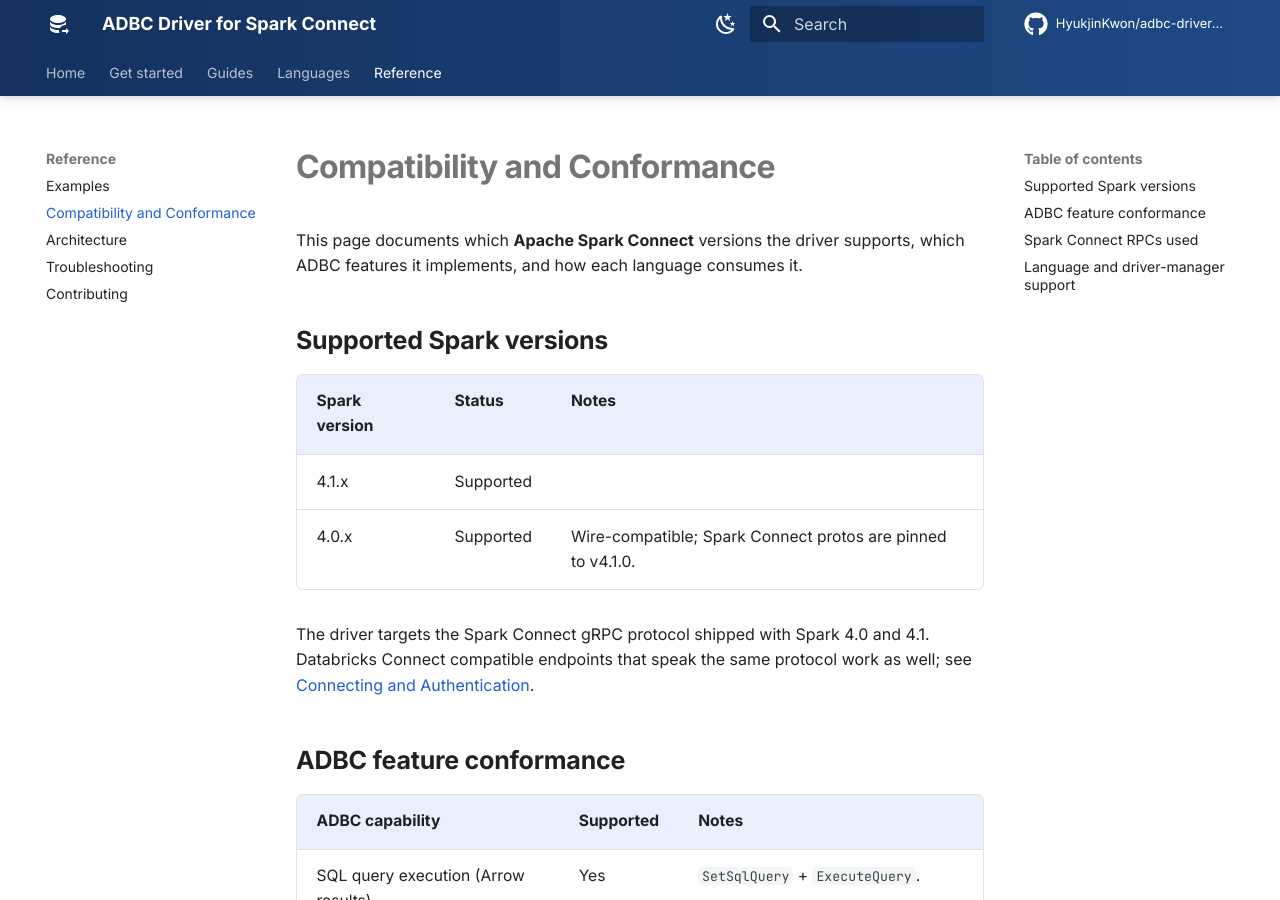
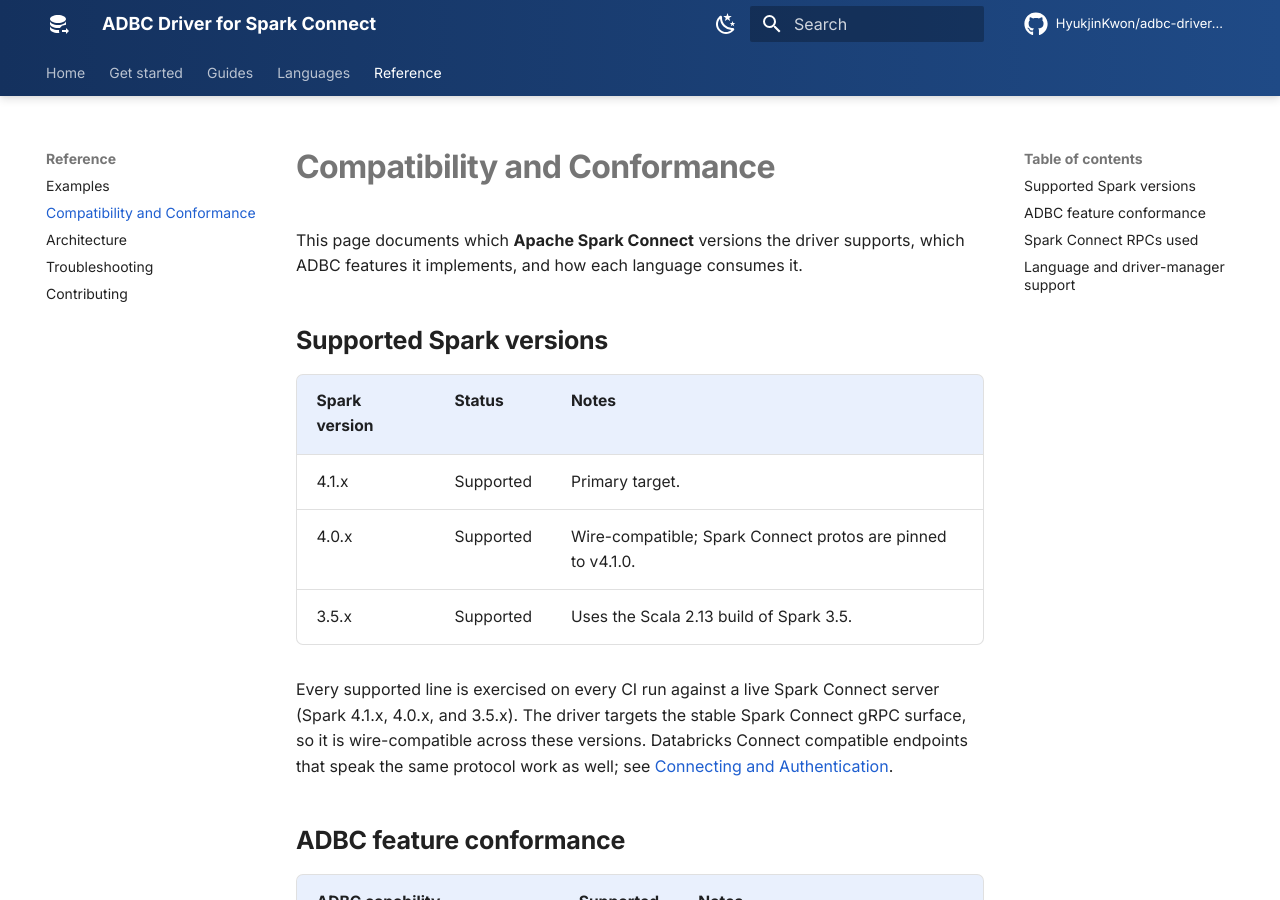
Before and after one commit to HyukjinKwon/adbc-driver-spark, an MkDocs documentation site: the page built from docs/compatibility.md, in a window 1280 px wide and 900 px high. Built offline with MkDocs 1.6.1 and Material for MkDocs 9.7.7, drawn with Linux system fonts in a browser that asks for light colours; comment, search, counter and statistics services are not loaded.

Commit message:
docs: document verified Spark 3.5.x support and CI-validated examples
CI now exercises the driver against live Spark 3.5.x, 4.0.x, and 4.1.x servers
and runs the Python, C, and R examples end to end. Update the README,
compatibility page, and CHANGELOG to reflect the verified support matrix and
correct the proto pin (v4.1.0).

Co-authored-by: Isaac

```diff
--- a/docs/compatibility.md
+++ b/docs/compatibility.md
@@ -8,12 +8,15 @@
 
 | Spark version | Status     | Notes |
 |---------------|------------|-------|
-| 4.1.x         | Supported  | |
+| 4.1.x         | Supported  | Primary target. |
 | 4.0.x         | Supported  | Wire-compatible; Spark Connect protos are pinned to v4.1.0. |
+| 3.5.x         | Supported  | Uses the Scala 2.13 build of Spark 3.5. |
 
-The driver targets the Spark Connect gRPC protocol shipped with Spark 4.0 and
-4.1. Databricks Connect compatible endpoints that speak the same protocol work
-as well; see [Connecting and Authentication](connecting.md).
+Every supported line is exercised on every CI run against a live Spark Connect
+server (Spark 4.1.x, 4.0.x, and 3.5.x). The driver targets the stable Spark
+Connect gRPC surface, so it is wire-compatible across these versions. Databricks
+Connect compatible endpoints that speak the same protocol work as well; see
+[Connecting and Authentication](connecting.md).
 
 ## ADBC feature conformance
 
```
Also changed, not shown: CHANGELOG.md (+4 -1 lines), README.md (+5 -4 lines).
